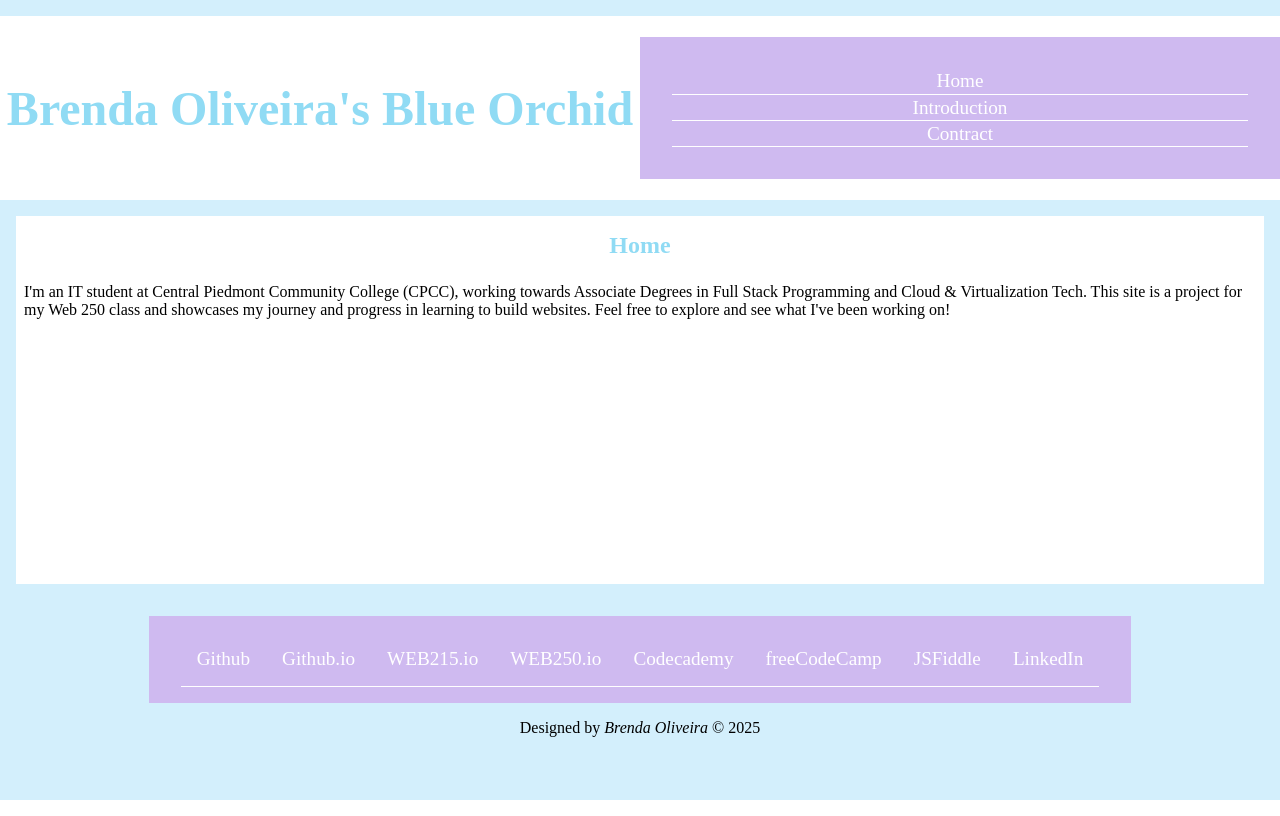
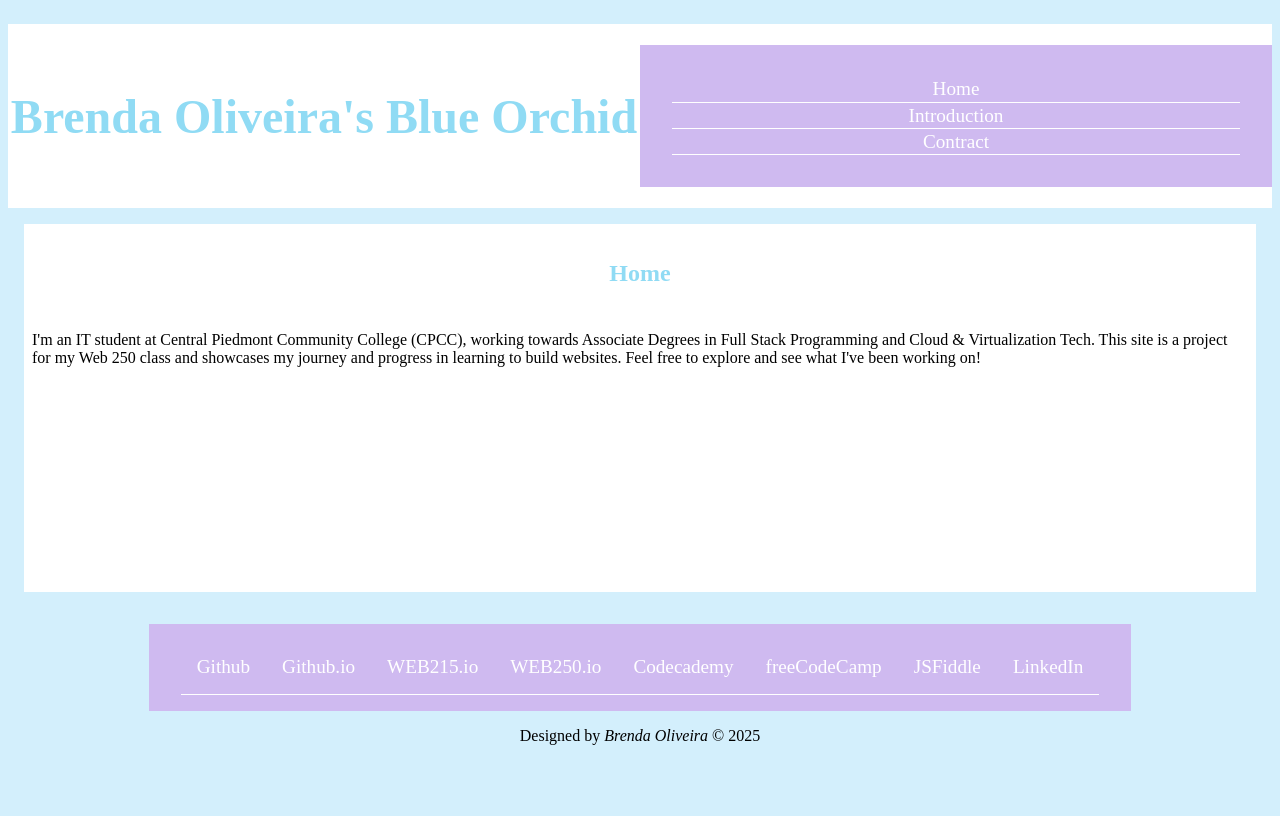
Before and after one commit to bsouzao0/web250, a PHP site: page /index.html in a window 1280 px wide. Run offline with PHP 8.4, Linux system fonts and the light colour scheme; some web fonts are replaced.

Commit message:
Update default.css

```diff
--- a/styles/default.css
+++ b/styles/default.css
@@ -12,7 +12,7 @@
 #98F5E1
 #B9FBC0
 */
-* {
+html {
     margin: 0;
     padding: 0;
 }
```
